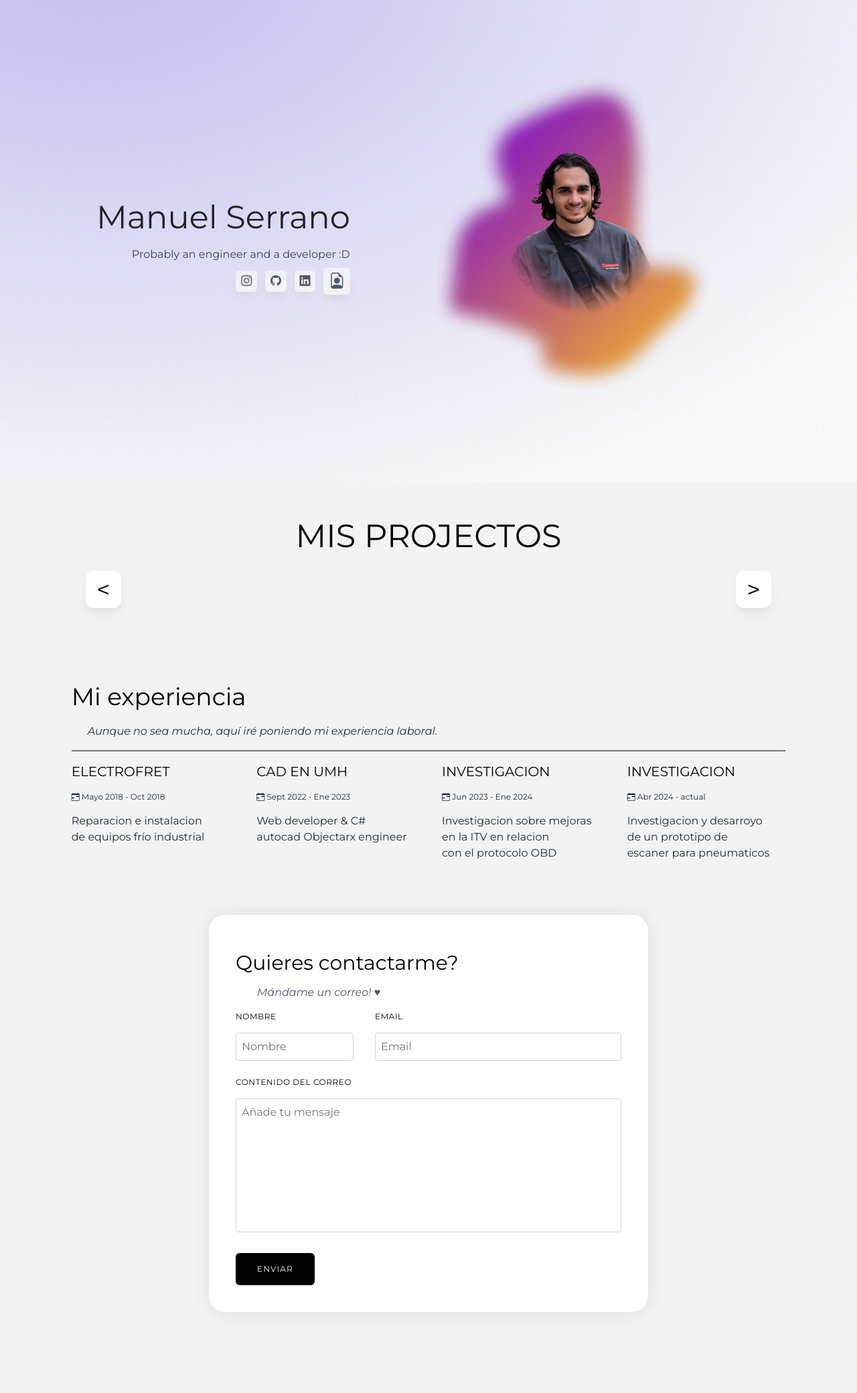
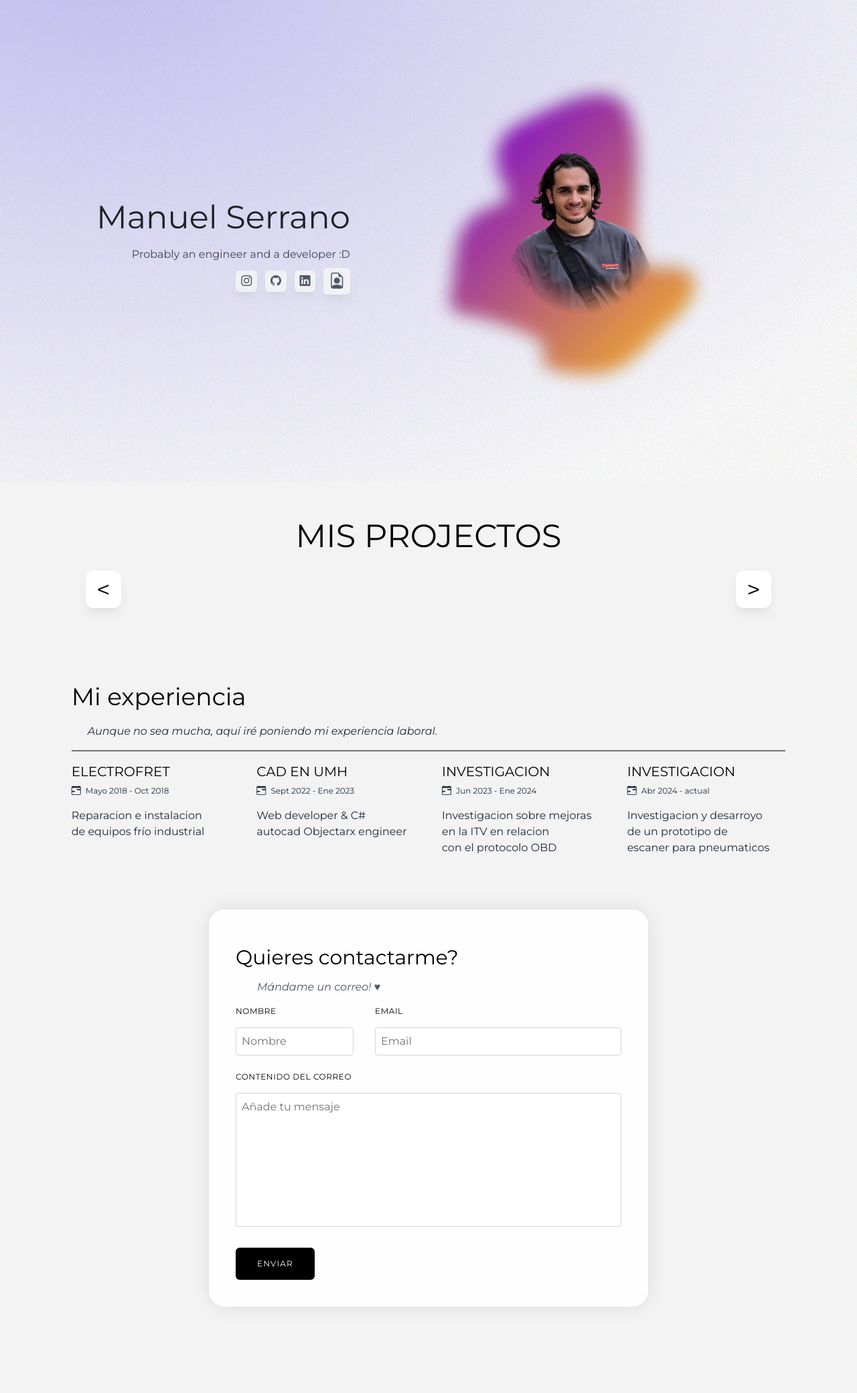
Before and after one commit to 0omanuo0/Portfolio, a Flask app: template templates/index.html in a window 1280 px wide. Shown: the part 80-2160 px from the top of the page at 67% size. Run offline with Flask 3, Linux system fonts and the light colour scheme; the template is opened without the code that fills it, so the values that code supplies are empty; style sheets or scripts are compiled from the project's sources.

Commit message:
visual changes

```diff
--- a/static/assets/css/src/input.css
+++ b/static/assets/css/src/input.css
@@ -49,13 +49,28 @@
         @apply w-full p-2 rounded border;
         @apply bg-white text-neutral-800 border-neutral-300;
         @apply dark:bg-neutral-700 dark:text-neutral-200 dark:border-neutral-700;
+        /* Placeholder styles */
+        @apply placeholder-neutral-500 dark:placeholder-neutral-400;
+
+        /* Transition effects */
         @apply transition duration-300 ease-in-out;
-        @apply focus:outline-none focus:ring-1;
-        @apply focus:border-neutral-500 focus:ring-neutral-600;
+
+        /* Focus styles */
+        @apply focus:border-neutral-600 focus:ring-neutral-600 focus:ring-1;
+        @apply focus:border-neutral-600 focus:ring-neutral-600;
         @apply dark:focus:border-neutral-600 dark:focus:bg-neutral-700/60 dark:focus:ring-neutral-600;
+
+
+        /* Hover styles */
         @apply hover:border-neutral-600;
         @apply dark:hover:bg-neutral-700/60;
-        @apply placeholder-neutral-500 dark:placeholder-neutral-400;
+    }
+
+    .input-text-1:focus{
+        outline-style: solid;
+        outline-color: rgb(82 82 82);
+        outline-width: 2px;
+        transition: all 0.3s;
     }
 
     .submit-button {
@@ -221,7 +236,7 @@
     }
 
     .experience-title {
-        @apply text-center md:text-left text-pretty pb-4 border-b-2 border-neutral-500 dark:border-neutral-500 mb-4;
+        @apply text-center md:text-left text-pretty pb-4 border-b-2 border-neutral-500 dark:border-neutral-300 mb-4;
     }
 
     .experience-title>h1 {
@@ -234,10 +249,12 @@
 
     .experience-list {
         @apply flex flex-col gap-10 md:grid md:grid-cols-3 lg:grid-cols-3 xl:grid-cols-4 2xl:grid-cols-5 justify-between xs:max-w-[50vw] md:max-w-fit;
+        /* calculate the height, the content + 30px */
+
     }
 
     .experience-list>li {
-        @apply items-center space-y-4;
+        @apply items-center space-y-1;
     }
 
     .experience-list>li>h2 {
@@ -250,6 +267,10 @@
 
     .experience-list>li>div {
         @apply text-xs dark:text-gray-100 text-gray-800;
+    }
+
+    .experience-list>li>div>i {
+        @apply text-sm mr-1;
     }
 
 
--- a/templates/layouts/base.html
+++ b/templates/layouts/base.html
@@ -132,7 +132,7 @@
             height: 100%;
             pointer-events: none;
             /* No bloquea clics ni interacciones */
-            opacity: 0.2;
+            opacity: 0.3;
             /* Ajusta la intensidad del noise */
 
             /* Se aplica el filtro de ruido */
```
